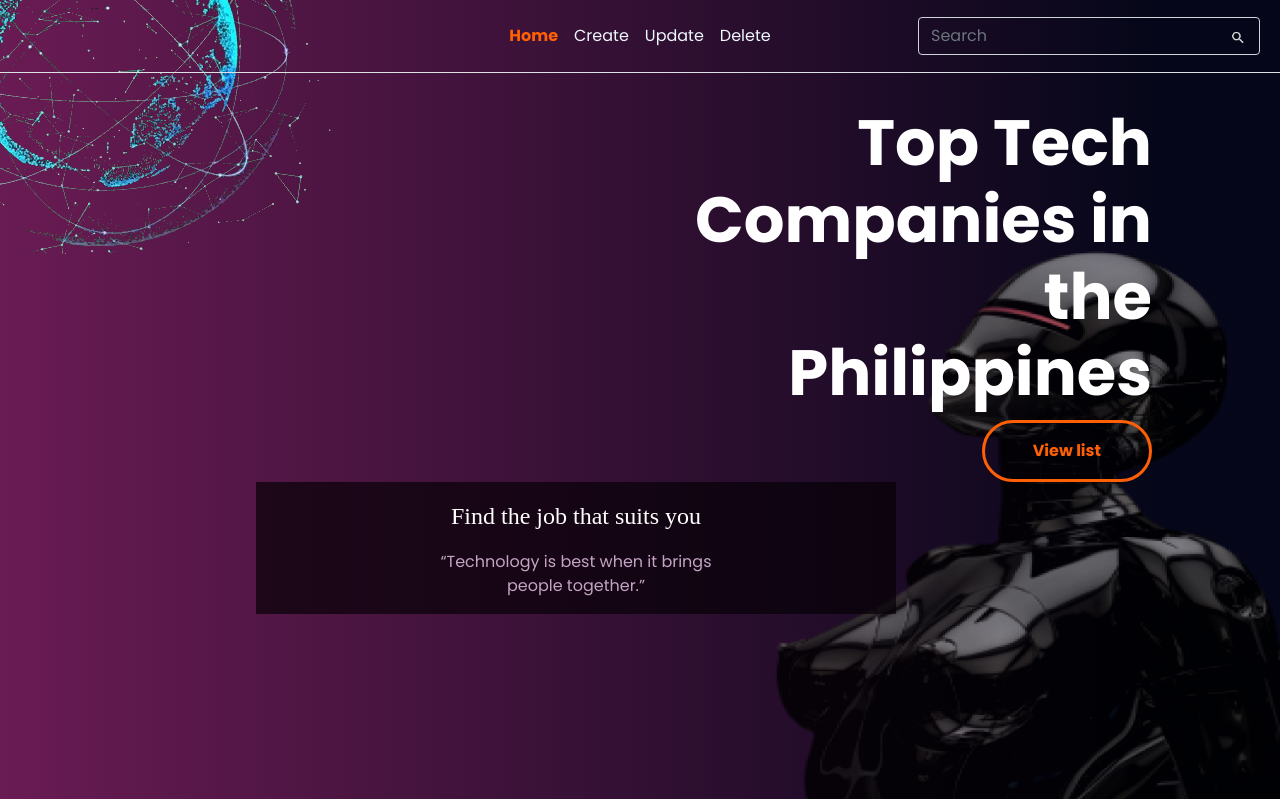
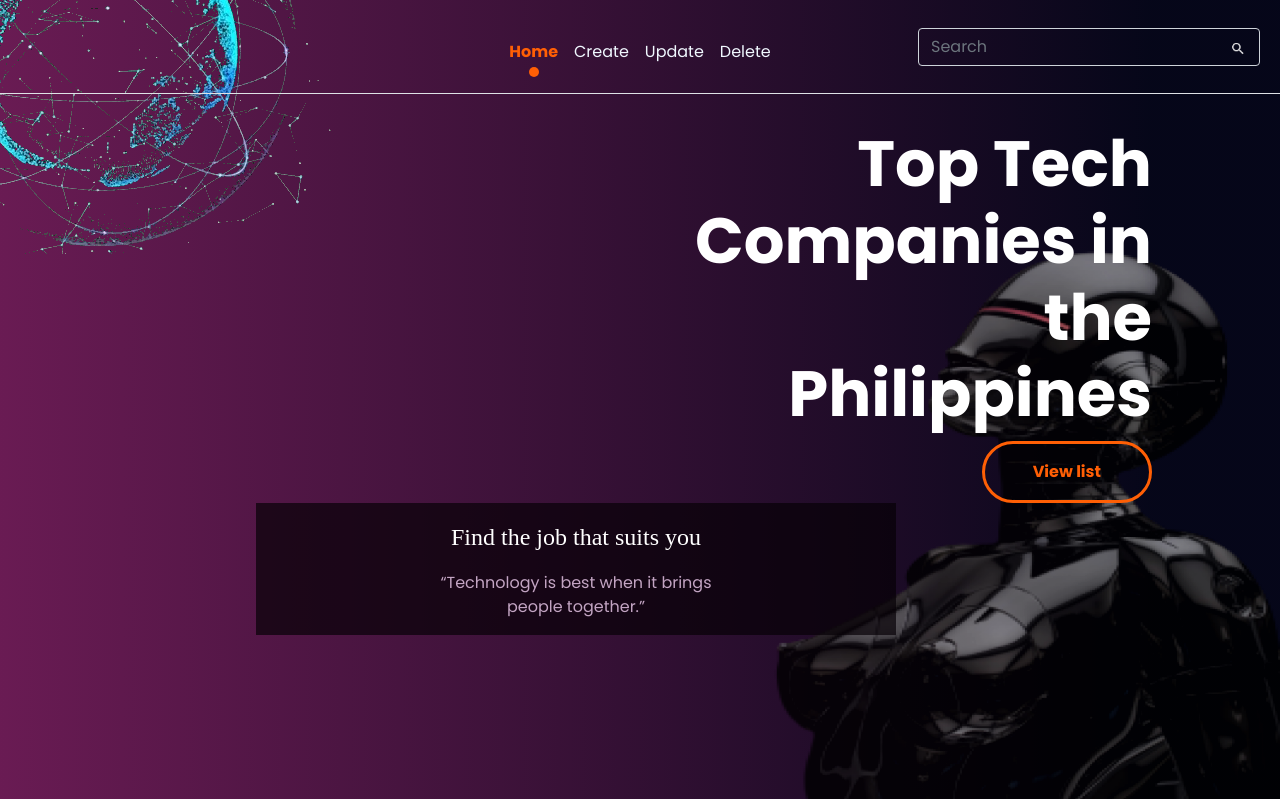
Before and after one commit to WilAm1/web2-project, a PHP site: page / in a window 1280 px wide. Shown: the top 799 px of the page. Run offline with PHP 8.4, Linux system fonts and the light colour scheme; some web fonts are replaced.

Commit message:
feat: Add marker to link

```diff
--- a/index.php
+++ b/index.php
@@ -30,21 +30,30 @@
   <div class="digital-world position-absolute start-0"></div>
 
 
+  <script>
+    $(document).ready(function() {
+      $('.active+.active-box').css('visibility', 'visible')
+    })
+  </script>
 
   <nav class="navbar navbar-expand-lg border-bottom p-3 position-relative">
     <!-- <div class="collapse navbar-collapse" id="navbarText"> -->
     <ul class="navbar-nav mb-2 mb-lg-0 text-white">
       <li class="nav-item">
-        <a class="nav-link active" href="">Home</a>
+        <a class="nav-link active " href="">Home</a>
+        <div class="active-box"></div>
       </li>
-      <li class="nav-item">
-        <a class="nav-link" href="">Create</a>
+      <li class="nav-item ">
+        <a class="nav-link  " href="">Create</a>
+        <div class="active-box"></div>
       </li>
       <li class="nav-item">
         <a class="nav-link" href="">Update</a>
+        <div class="active-box"></div>
       </li>
       <li class="nav-item">
         <a class="nav-link" href="">Delete</a>
+        <div class="active-box"></div>
       </li>
     </ul>
     <div class="relative-right">
--- a/style.css
+++ b/style.css
@@ -65,6 +65,22 @@ body {
   font-weight: bold;
   color: #ff5f05 !important;
 }
+.nav-item {
+  display: flex;
+  flex-flow: column;
+  justify-content: center;
+  align-items: center;
+  margin-top: 1rem;
+}
+.active-box {
+  width: 10px;
+  height: 10px;
+  background: #ff5f05;
+  border-radius: 100%;
+  visibility: hidden;
+  margin-top: -5px;
+}
+
 .navbar-nav .nav-item a {
   color: aliceblue !important;
 }
```
